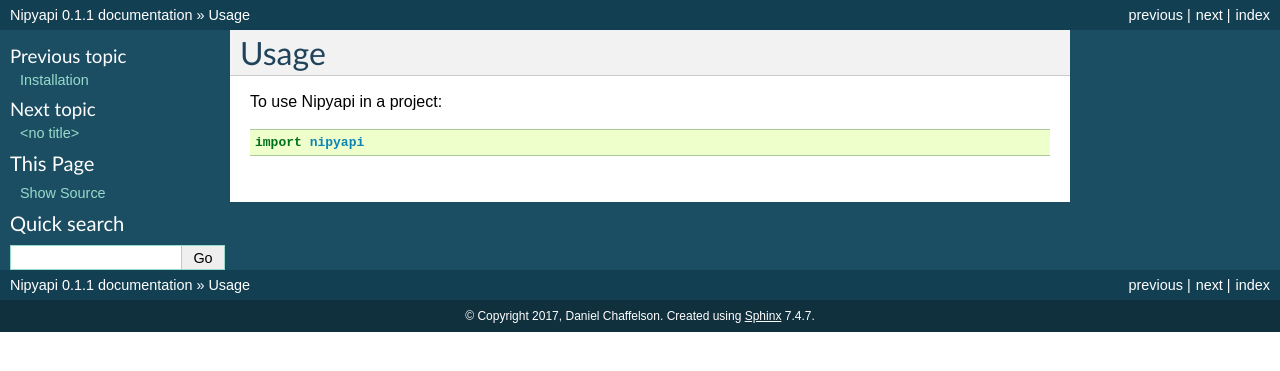
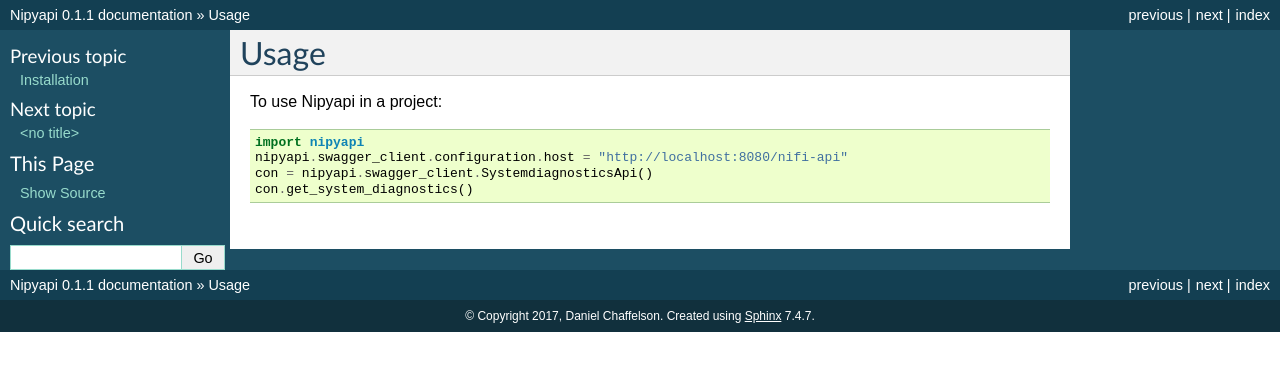
Before and after one commit to Chaffelson/nipyapi, a Sphinx documentation site: the page built from docs/usage.rst, in a window 1280 px wide. Shown: the top 371 px of the page. Built offline with Sphinx 7.4.7, drawn with Linux system fonts in a browser that asks for light colours; pages that are not in the unit, such as notebooks, are missing from menus.

Commit message:
Updated usage to include simple call example Added install requirements to setup.py Cosmetic changes to the Readme

```diff
--- a/docs/usage.rst
+++ b/docs/usage.rst
@@ -5,3 +5,6 @@
 To use Nipyapi in a project::
 
     import nipyapi
+    nipyapi.swagger_client.configuration.host = "http://localhost:8080/nifi-api"
+    con = nipyapi.swagger_client.SystemdiagnosticsApi()
+    con.get_system_diagnostics()
```
Also changed, not shown: README.rst (+3 -4 lines), setup.py (+4 -3 lines), 1 other file.
